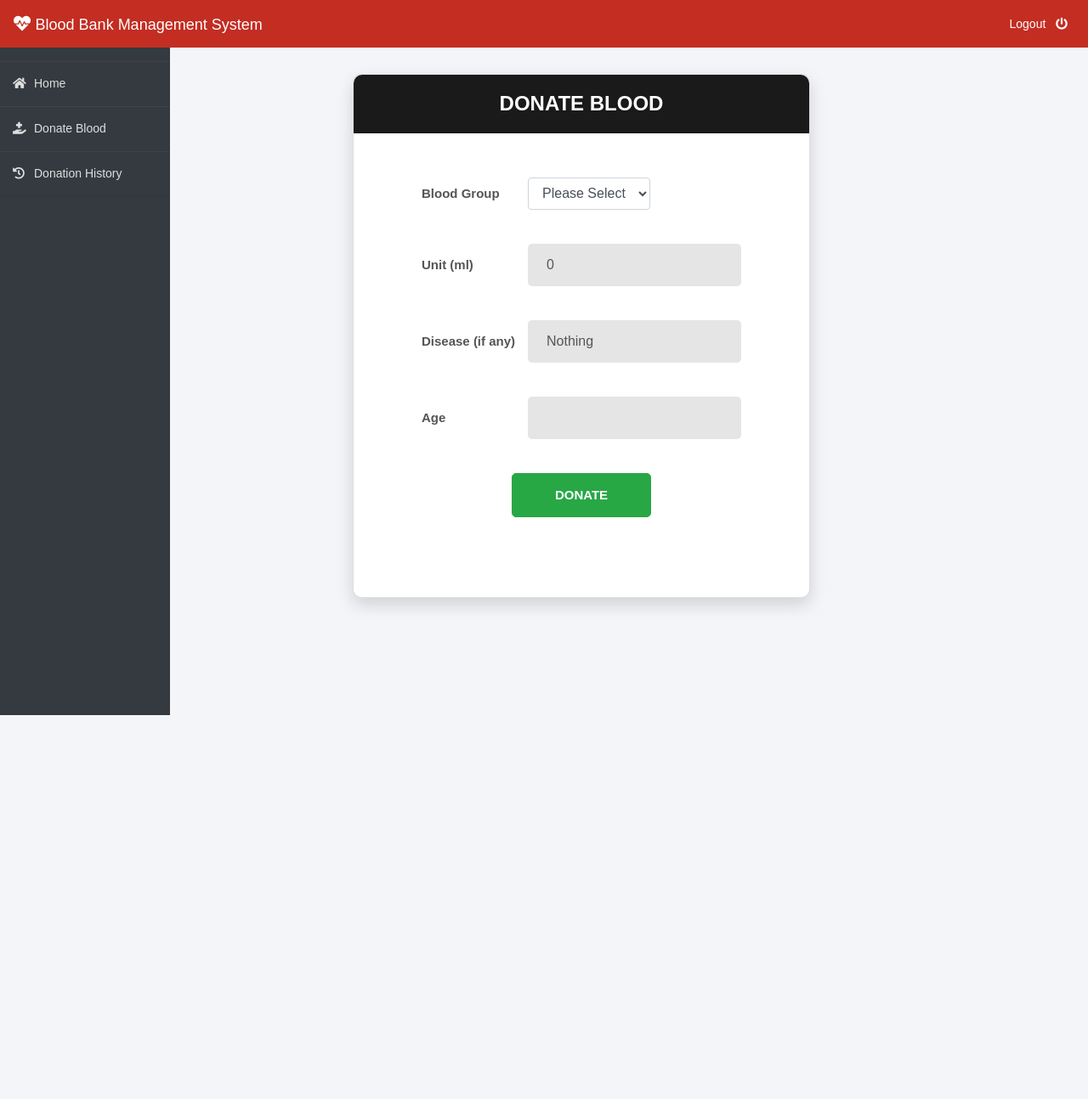
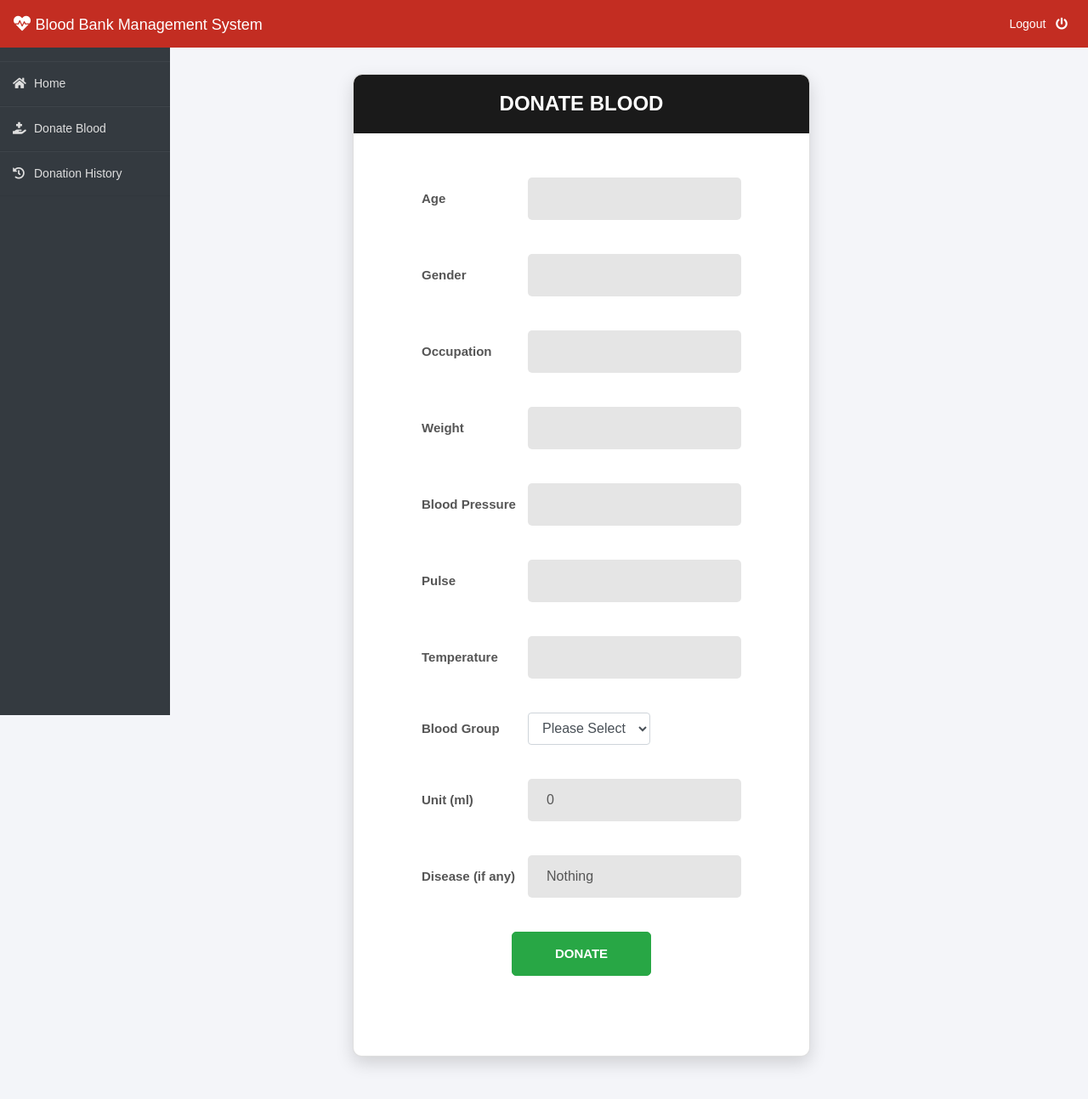
Before and after one commit to shoot2kill-hub/Online_Blood_Bank_System, a Django app: page /donor/donate-blood in a window 1280 px wide. Shown: the whole page at 85% size. Before the commit the page ends 842 px from the top, so only its background shows below. Run offline with Django 3.2, Linux system fonts and the light colour scheme; some libraries are stand-ins or nearby versions.

Commit message:
Few changes

```diff
--- a/donor/forms.py
+++ b/donor/forms.py
@@ -19,4 +19,4 @@ class DonorForm(forms.ModelForm):
 class DonationForm(forms.ModelForm):
     class Meta:
         model=models.BloodDonate
-        fields=['age','bloodgroup','disease','unit']
+        fields=['pulse','temperature','bloodpressure','gender','occupation','weight','age','bloodgroup','disease','unit']
--- a/donor/models.py
+++ b/donor/models.py
@@ -25,6 +25,12 @@ class BloodDonate(models.Model):
     donor=models.ForeignKey(Donor,on_delete=models.CASCADE)
     disease=models.CharField(max_length=100,default="Nothing")
     age=models.PositiveIntegerField()
+    gender=models.CharField(max_length=10)
+    occupation=models.CharField(max_length=20)
+    weight=models.CharField(max_length=10)
+    bloodpressure=models.CharField(max_length=10)
+    pulse=models.CharField(max_length=10)
+    temperature=models.CharField(max_length=10)
     bloodgroup=models.CharField(max_length=10)
     unit=models.PositiveIntegerField(default=0)
     status=models.CharField(max_length=20,default="Pending")
--- a/templates/blood/update_donor.html
+++ b/templates/blood/update_donor.html
@@ -59,7 +59,7 @@
 
 
                     <div class="form-row">
-                        <div class="name">email Address</div>
+                        <div class="name">E-mail Address</div>
                         <div class="value">
                             <div class="input-group">
                                 {% render_field donorForm.email|attr:'required:true'  class="input--style-5"  %}
--- a/templates/donor/donate_blood.html
+++ b/templates/donor/donate_blood.html
@@ -20,6 +20,69 @@
             <div class="card-body">
                 <form method="POST" autocomplete="off" enctype="multipart/form-data">
                     {% csrf_token %}
+
+                    <div class="form-row">
+                        <div class="name">Age</div>
+                        <div class="value">
+                            <div class="input-group">
+                                {% render_field donation_form.age|attr:'required:true'  class="input--style-5"  %}
+                            </div>
+                        </div>
+                    </div>
+
+                    <div class="form-row">
+                        <div class="name">Gender</div>
+                        <div class="value">
+                            <div class="input-group">
+                                {% render_field donation_form.gender|attr:'required:true'  class="input--style-5"  %}
+                            </div>
+                        </div>
+                    </div>
+
+                    <div class="form-row">
+                        <div class="name">Occupation</div>
+                        <div class="value">
+                            <div class="input-group">
+                                {% render_field donation_form.occupation|attr:'required:true'  class="input--style-5"  %}
+                            </div>
+                        </div>
+                    </div>
+
+                    <div class="form-row">
+                        <div class="name">Weight</div>
+                        <div class="value">
+                            <div class="input-group">
+                                {% render_field donation_form.weight|attr:'required:true'  class="input--style-5"  %}
+                            </div>
+                        </div>
+                    </div>
+
+                    <div class="form-row">
+                        <div class="name">Blood Pressure</div>
+                        <div class="value">
+                            <div class="input-group">
+                                {% render_field donation_form.bloodpressure|attr:'required:true'  class="input--style-5"  %}
+                            </div>
+                        </div>
+                    </div>
+
+                    <div class="form-row">
+                        <div class="name">Pulse</div>
+                        <div class="value">
+                            <div class="input-group">
+                                {% render_field donation_form.pulse|attr:'required:true'  class="input--style-5"  %}
+                            </div>
+                        </div>
+                    </div>
+
+                    <div class="form-row">
+                        <div class="name">Temperature</div>
+                        <div class="value">
+                            <div class="input-group">
+                                {% render_field donation_form.temperature|attr:'required:true'  class="input--style-5"  %}
+                            </div>
+                        </div>
+                    </div>
 
                     <div class="form-row">
                         <div class="name">Blood Group</div>
@@ -61,14 +124,7 @@
                         </div>
                     </div>
 
-                    <div class="form-row">
-                        <div class="name">Age</div>
-                        <div class="value">
-                            <div class="input-group">
-                                {% render_field donation_form.age|attr:'required:true'  class="input--style-5"  %}
-                            </div>
-                        </div>
-                    </div>
+
 
 
 
--- a/templates/donor/donorsignup.html
+++ b/templates/donor/donorsignup.html
@@ -78,7 +78,7 @@
 
 
                         <div class="form-row">
-                            <div class="name">email Address</div>
+                            <div class="name">E-mail Address</div>
                             <div class="value">
                                 <div class="input-group">
                                     {% render_field donorForm.email|attr:'required:true'  class="input--style-5"  %}
```
Also changed, not shown: templates/blood/admin_donation.html (+14 -2 lines), templates/blood/admin_request_history.html (+5 -3 lines), templates/donor/donation_history.html (+12 -0 lines), db.sqlite3, donor/migrations/0006_blooddonate_weight.py (added), donor/migrations/0007_blooddonate_bloodpressure.py (added), donor/migrations/0008_remove_blooddonate_bloodpressure.py (added), donor/migrations/0009_blooddonate_gender.py (added), static/profile_pic/Donor/Screenshot_83_DhMUiim.png (added), static/profile_pic/Donor/Screenshot_83_XNHIIoq.png (added), static/profile_pic/Donor/Screenshot_85.png (added), static/profile_pic/Donor/Screenshot_86.png (added).
